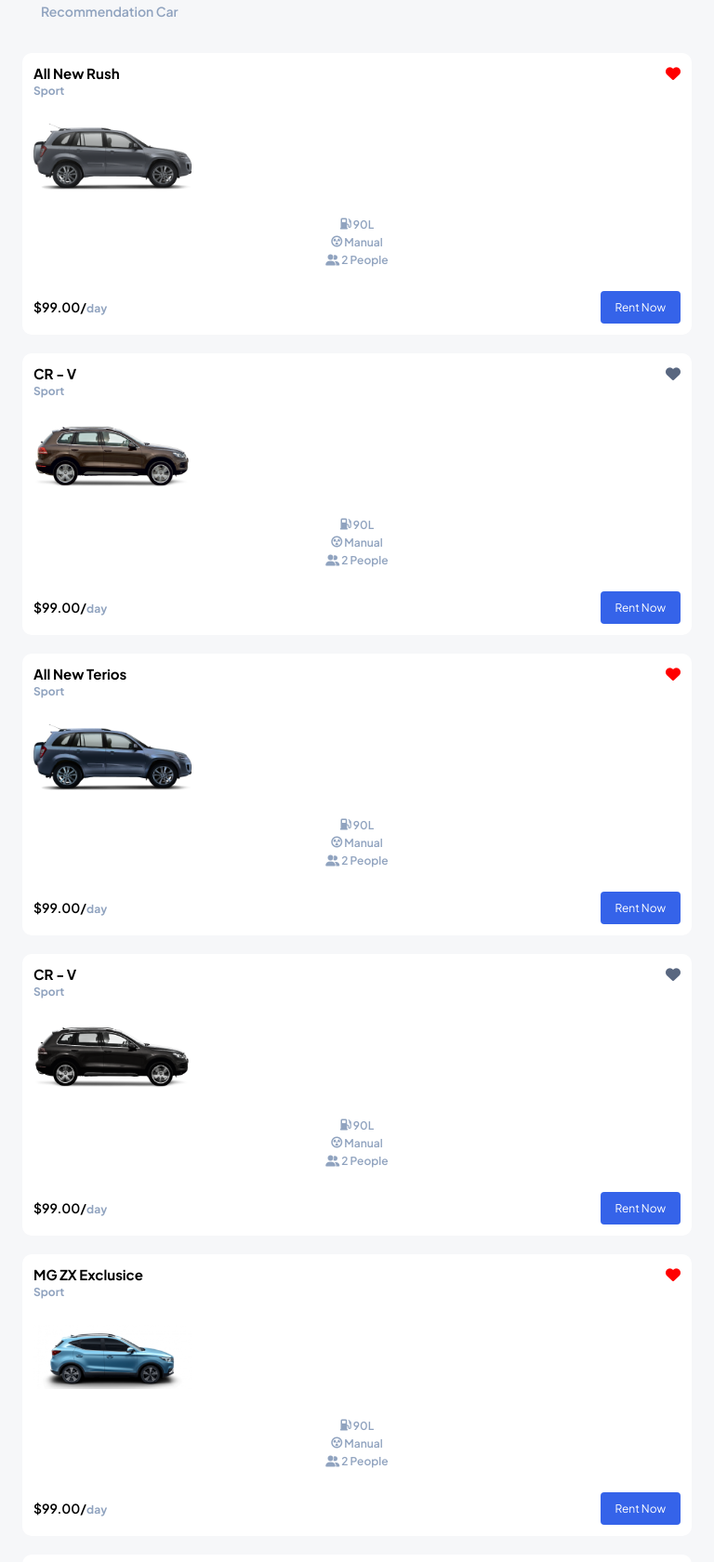
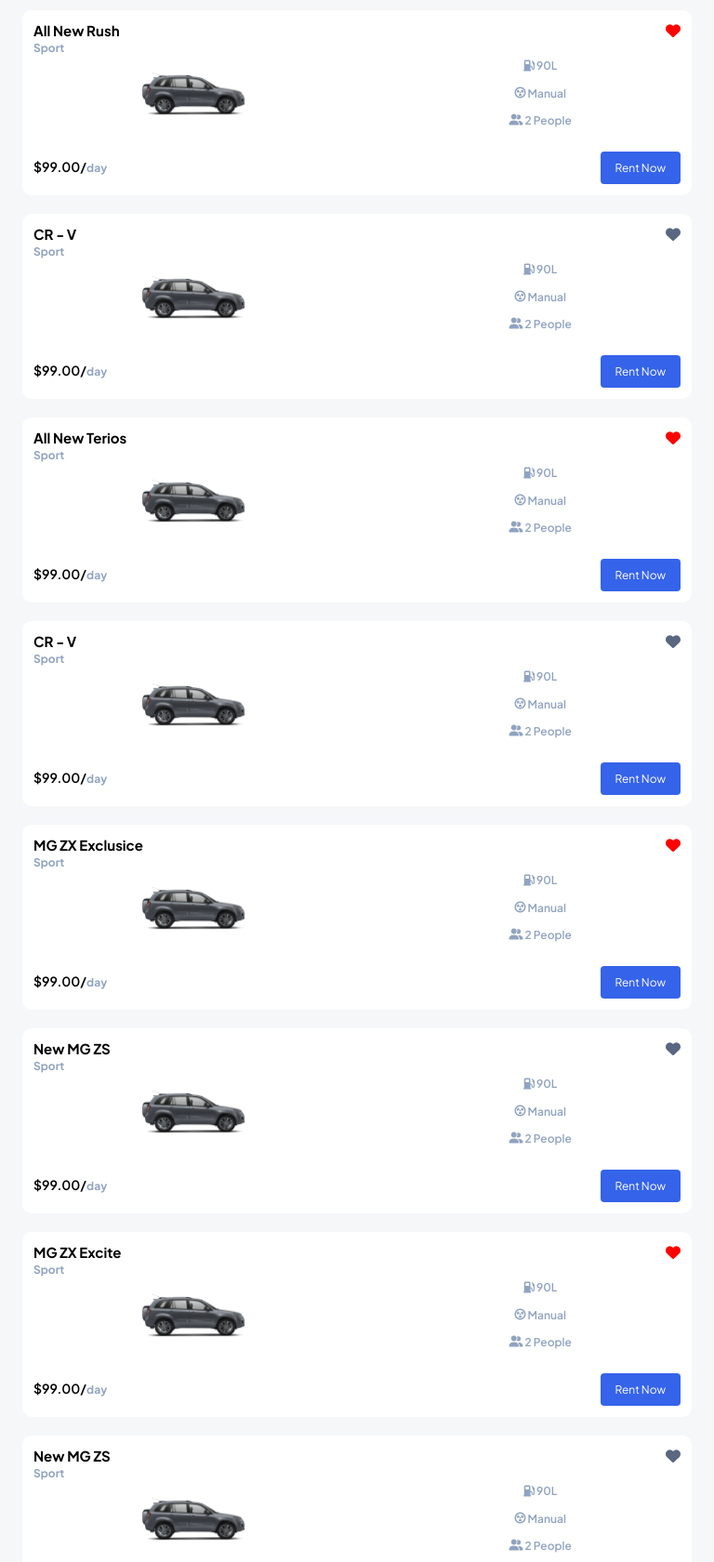
Before and after one commit to anilcodersigdel/figma-design, a plain HTML site: page index.html in a window 768 px wide. Shown: the part 1117-2797 px from the top of the page at 93% size. Drawn offline with Linux system fonts and the light colour scheme.

Commit message:
Responsive

```diff
--- a/index.html
+++ b/index.html
@@ -345,6 +345,7 @@
 
                     <p>$99.00/<span>day</span></p>
                     <button>Rent Now</button>
+
                 </div>
             </div>
 
@@ -364,6 +365,8 @@
                     <i class=" red-love fa-solid fa-heart"></i>
                 </div>
                 <p class="car-class">Sport</p>
+
+                <div class="car-flex">
                 <img src="assets/images/car5.png" alt="car image">
 
                 <div class="car-content">
@@ -374,11 +377,13 @@
                     <p><i class="fa-solid fa-user-group"></i> 2 People</p>
 
                 </div>
+            </div>
 
                 <div class="car-item-footer">
 
                     <p>$99.00/<span>day</span></p>
                     <button>Rent Now</button>
+
                 </div>
 
             </div>
@@ -390,7 +395,9 @@
                     <i class="fa-solid fa-heart"></i>
                 </div>
                 <p class="car-class">Sport</p>
-                <img src="assets/images/car6.png" alt="car image">
+
+                <div class="car-flex">
+                    <img src="assets/images/car5.png" alt="car image">
 
                     <div class="car-content">
 
@@ -400,11 +407,13 @@
                         <p><i class="fa-solid fa-user-group"></i> 2 People</p>
 
                     </div>
+                </div>
 
                 <div class="car-item-footer">
 
                     <p>$99.00/<span>day</span></p>
                     <button>Rent Now</button>
+
                 </div>
 
             </div>
@@ -416,7 +425,9 @@
                     <i class="red-love fa-solid fa-heart"></i>
                 </div>
                 <p class="car-class">Sport</p>
-                <img src="assets/images/car7.png" alt="car image">
+
+                <div class="car-flex">
+                    <img src="assets/images/car5.png" alt="car image">
 
                     <div class="car-content">
 
@@ -426,11 +437,13 @@
                         <p><i class="fa-solid fa-user-group"></i> 2 People</p>
 
                     </div>
+                </div>
 
                 <div class="car-item-footer">
 
                     <p>$99.00/<span>day</span></p>
                     <button>Rent Now</button>
+
                 </div>
 
             </div>
@@ -442,7 +455,10 @@
                     <i class="fa-solid fa-heart"></i>
                 </div>
                 <p class="car-class">Sport</p>
-                <img src="assets/images/car8.png" alt="car image">
+
+
+              <div class="car-flex">
+                <img src="assets/images/car5.png" alt="car image">
 
                 <div class="car-content">
 
@@ -451,6 +467,7 @@
                         Manual</p>
                     <p><i class="fa-solid fa-user-group"></i> 2 People</p>
 
+                </div>
             </div>
 
                 <div class="car-item-footer">
@@ -468,7 +485,10 @@
                     <i class="red-love fa-solid fa-heart"></i>
                 </div>
                 <p class="car-class">Sport</p>
-                <img src="assets/images/car9.png" alt="car image">
+
+
+               <div class="car-flex">
+                <img src="assets/images/car5.png" alt="car image">
 
                 <div class="car-content">
 
@@ -477,6 +497,7 @@
                         Manual</p>
                     <p><i class="fa-solid fa-user-group"></i> 2 People</p>
 
+                </div>
             </div>
 
                 <div class="car-item-footer">
@@ -494,7 +515,9 @@
                     <i class="fa-solid fa-heart"></i>
                 </div>
                 <p class="car-class">Sport</p>
-                <img src="assets/images/car10.png" alt="car image">
+
+                <div class="car-flex">
+                    <img src="assets/images/car5.png" alt="car image">
 
                     <div class="car-content">
 
@@ -503,6 +526,7 @@
                             Manual</p>
                         <p><i class="fa-solid fa-user-group"></i> 2 People</p>
 
+                    </div>
                 </div>
 
                 <div class="car-item-footer">
@@ -520,7 +544,10 @@
                     <i class="red-love fa-solid fa-heart"></i>
                 </div>
                 <p class="car-class">Sport</p>
-                <img src="assets/images/car11.png" alt="car image">
+
+
+               <div class="car-flex">
+                <img src="assets/images/car5.png" alt="car image">
 
                 <div class="car-content">
 
@@ -529,6 +556,7 @@
                         Manual</p>
                     <p><i class="fa-solid fa-user-group"></i> 2 People</p>
 
+                </div>
             </div>
 
                 <div class="car-item-footer">
@@ -545,8 +573,12 @@
                     <p>New MG ZS</p>
                     <i class="fa-solid fa-heart"></i>
                 </div>
+
                 <p class="car-class">Sport</p>
-                <img src="assets/images/car12.png" alt="car image">
+
+
+                <div class="car-flex">
+                <img src="assets/images/car5.png" alt="car image">
 
                 <div class="car-content">
 
@@ -556,11 +588,12 @@
                     <p><i class="fa-solid fa-user-group"></i> 2 People</p>
 
                 </div>
-
+            </div>
                 <div class="car-item-footer">
 
                     <p>$99.00/<span>day</span></p>
                     <button>Rent Now</button>
+
                 </div>
 
             </div>
@@ -595,27 +628,33 @@
 
             <div class="footer-content">
                 <div class="footer-about">
+                    <div>
                     <h3>About</h3>
                     <p><a href="#">How it works</a></p>
                     <p><a href="#">Featured</a></p>
                     <p><a href="#">Patnership</a></p>
                     <p><a href="#">Bussiness Relation</a></p>
                 </div>
+                </div>
 
                 <div class="footer-community">
+                    <div>
                     <h3>Community</h3>
                     <p><a href="#">Events</a></p>
                     <p><a href="#">Blog</a></p>
                     <p><a href="#">Podcast</a></p>
                     <p><a href="#">Invite a friend</a></p>
                 </div>
+            </div>
 
                 <div class="footer-socials">
+                    <div>
                     <h3>Socials</h3>
                     <p><a href="#">Discord</a></p>
                     <p><a href="#">Instagram</a></p>
                     <p><a href="#">Twitter</a></p>
                     <p><a href="#">Facebook</a></p>
+                </div>
             </div>
 
             </div>
--- a/sass/components/_cards.scss
+++ b/sass/components/_cards.scss
@@ -1,52 +1,63 @@
 @import '../abstracts/variables';
 @import '../abstracts/mixins';
 
-.car-item{
+.car-item {
     background-color: $content-background-color;
     padding: 20px;
     @include radius;
 
 
-    @media (max-width: 768px){
+    @media (max-width: 768px) {
         padding: 12px;
     }
 
-    .car-love{
+    .car-love {
         @include flex-between;
 
-        p{
+        p {
             font-size: 20px;
             font-weight: $primary-font-weight;
 
 
-            @media (max-width: 768px){
+            @media (max-width: 768px) {
                 font-size: 15px;
             }
         }
 
-        .red-love{
+        .red-love {
             color: red;
         }
     }
 
 
-    img{
+    img {
         width: 170px;
         height: 120px;
         object-fit: contain;
+
+        @media (max-width:768px){
+            width: 110px;
+            height: 70px;
         }
-    .car-class{
+
+    }
+
+    .car-class {
         color: $icon-color;
         font-weight: $primary-font-weight;
     }
 
-    .car-content{
-        @include flex-between;
 
 
-        @media (max-width:768px){
-            display: flex;
-            flex-direction: column;
+
+    .car-content {
+        @include flex-between;
+        // flex-direction: column;
+
+
+        @media (max-width:768px) {
+            // display: flex;
+            // flex-direction: column;
         }
 
 
@@ -58,11 +69,11 @@
             font-weight: $secondary-font-weight;
 
 
-            i{
+            i {
                 color: $icon-color;
             }
 
-            @media (max-width: 768px){
+            @media (max-width: 768px) {
                 font-size: 12px;
                 gap: 2px;
                 font-weight: $secondary-font-weight;
@@ -75,27 +86,28 @@
 
 
 
-    .car-item-footer{
+
+    .car-item-footer {
         @include flex-between;
         padding-top: 24px;
 
-        p{
+        p {
             font-size: 20px;
             font-weight: $primary-font-weight;
 
 
-            @media (max-width: 768px){
+            @media (max-width: 768px) {
                 font-size: 14px;
                 font-weight: $secondary-font-weight;
 
             }
 
-            span{
+            span {
                 font-size: 14px;
                 font-weight: $primary-font-weight;
                 color: $icon-color;
 
-                @media (max-width: 768px){
+                @media (max-width: 768px) {
                     font-size: 12px;
 
                 }
@@ -103,15 +115,56 @@
             }
         }
 
-        button{
+        button {
+            background-color: $primary-color;
 
-            background-color: $primary-color;
+            @media (max-width:768px) {
+                // display: none;
+                padding: 10px 16px;
+
             }
+
+
+        }
+
+
+    }
+
+}
+
+
+
+@media (min-width:768px){
+    .car-flex {
+
+        // display: flex;
+        // flex-direction: column;
+        align-items: center;
+        // gap: 10px;
+        justify-content: space-around;
+
+        .car-content {
+            display: flex;
+            // flex-direction: column;
+            gap: 10px;
+        }
+
     }
 }
 
-// @media (max-width:768px){
-//     .card-car-image{
-//         display: flex;
-//     }
-// }
+
+@media (max-width:768px){
+    .car-flex {
+       display: flex;
+        gap: 50px;
+
+
+        .car-content {
+            display: flex;
+            flex-direction: column;
+            justify-content: center;
+            gap: 10px;
+        }
+
+    }
+}
--- a/sass/layout/_grid.scss
+++ b/sass/layout/_grid.scss
@@ -8,7 +8,7 @@
     @media (max-width:768px) {
         display: flex;
         overflow-x: scroll;
-        padding-bottom: 32px;
+        // padding-bottom: 32px;
         // background-image: linear-gradient(to left, rgba(255, 255, 255, 1), rgba(255, 255, 255, 0));
     }
 
@@ -19,10 +19,19 @@
 
 .recommendation-car-rent{
     @include grid;
-    padding-top: 24px;
+    // padding-top: 42px;
 
     @media (max-width:768px){
         grid-template-columns: auto;
+        grid-gap: 20px;
+    }
+
+
+    .car-flex{
+
+        .car-content{
+
+        }
     }
 
 
--- a/sass/pages/_about.scss
+++ b/sass/pages/_about.scss
@@ -6,7 +6,7 @@
     padding: 32px 64px 64px 64px;
 
     @media (max-width:768px){
-        padding: 32px 24px 32px 24px;
+        padding: 32px 24px 48px 24px;
     }
 
 
@@ -34,7 +34,7 @@
 
 
     .recommendation-car{
-        padding: 10px 20px;
+        padding: 42px 20px;
 
         p a{
             color: $icon-color;
@@ -62,6 +62,11 @@
             color: $icon-color;
             font-size: 14px;
         }
+
+
+        @media (max-width:768px){
+            padding-top: 48px;
+        }
     }
 
 
--- a/sass/pages/_home.scss
+++ b/sass/pages/_home.scss
@@ -9,6 +9,9 @@
 
     @media (max-width: 768px){
         padding: 32px 24px 0 24px;
+    }
+    @media (max-width:468px){
+        padding: 32px 15px 0 24px;
     }
 
 
```
Also changed, not shown: sass/layout/_footer.scss (+44 -2 lines), sass/main.css, 1 other file. Lines whose indentation alone changed are shown as unchanged.
